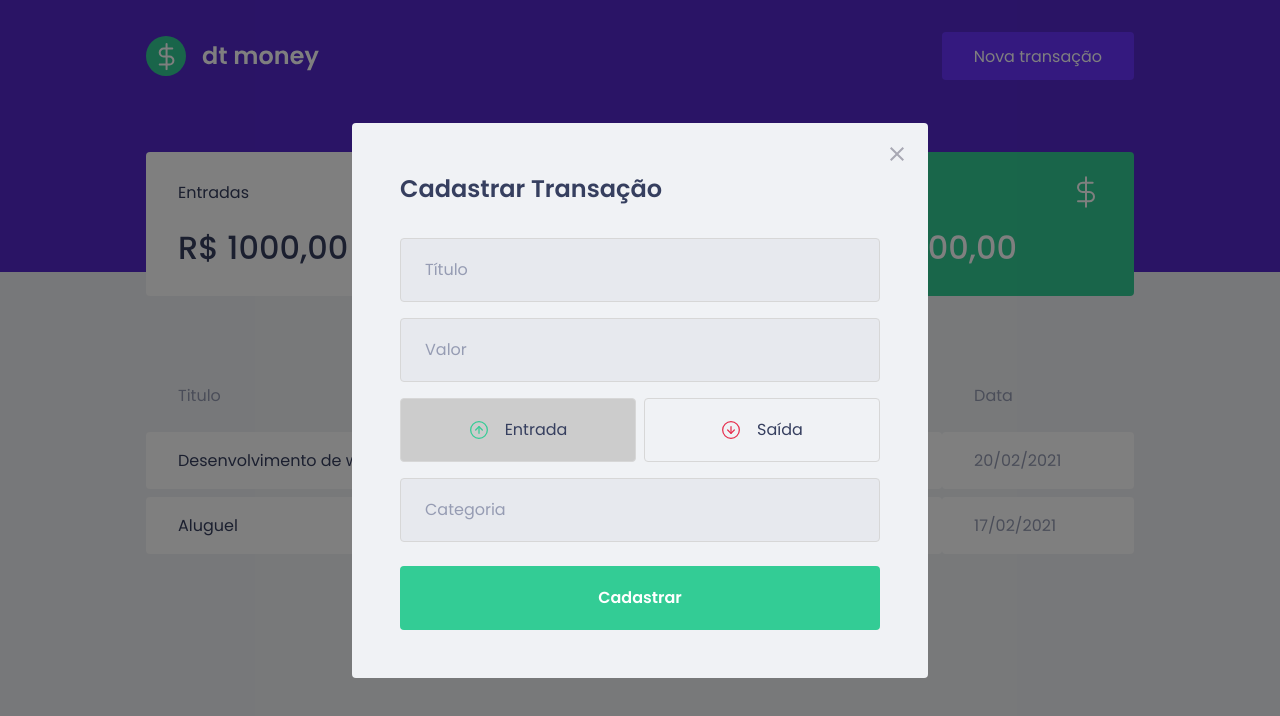
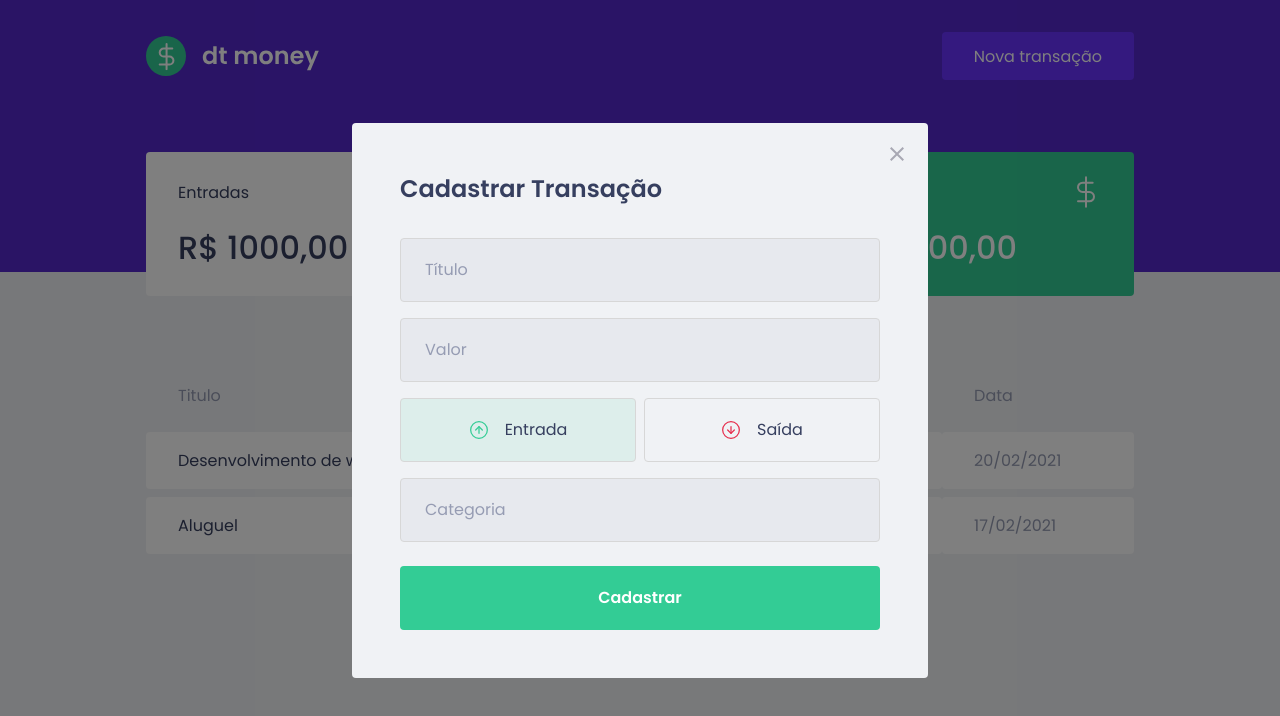
Before and after one commit to Sara-Rodrigues/dtmoney, a React (Create React App) app: page / in a window 1280 px wide. Both pictures are taken after a click on the button "Nova transação". Shown: the top 716 px of the page. Built offline with nearby package versions, Linux system fonts and the light colour scheme; no server answers; what miragejs would draw is missing.

Commit message:
Cores dos botoes

```diff
--- a/src/components/NewTransactionModal/index.tsx
+++ b/src/components/NewTransactionModal/index.tsx
@@ -47,6 +47,7 @@ export function NewTransactionModal({ isOpen, onRequestClose }: NewTransactionMo
             type="button"
             onClick={() => { setType('deposit'); }}
             isActive={type === 'deposit'}
+            activeColor="green"
           >
             <img src={incomeImg} alt="Entrada" />
             <span>Entrada</span>
@@ -56,6 +57,7 @@ export function NewTransactionModal({ isOpen, onRequestClose }: NewTransactionMo
             type="button"
             onClick={() => { setType('withdraw'); }}
             isActive={type === 'withdraw'}
+            activeColor="red"
           >
             <img src={outcomeImg} alt="Saída" />
             <span>Saída</span>
--- a/src/components/NewTransactionModal/styles.ts
+++ b/src/components/NewTransactionModal/styles.ts
@@ -1,5 +1,5 @@
 import styled from "styled-components";
-import { darken } from 'polished'
+import { darken, transparentize } from 'polished'
 
 export const Container = styled.form`
   h2 {
@@ -57,7 +57,13 @@ export const TransactionTypeContainer = styled.div`
 `;
 
 interface RadioBoxProps {
-  isActive: boolean
+  isActive: boolean,
+  activeColor: 'green' | 'red';
+}
+
+const colors = {
+  green: '#33cc95',
+  red: '#e52e4d'
 }
 
 export const RadioBox = styled.button<RadioBoxProps>`
@@ -65,7 +71,10 @@ export const RadioBox = styled.button<RadioBoxProps>`
   border: 1px solid #d7d7d7;
   border-radius: 0.25rem;
 
-  background: ${(props) => props.isActive ? '#ccc' : 'transparent'};
+  background: ${(props) => props.isActive
+    ? transparentize(0.9, colors[props.activeColor])
+    : 'transparent'
+  };
 
   display: flex;
   align-items: center;
```
